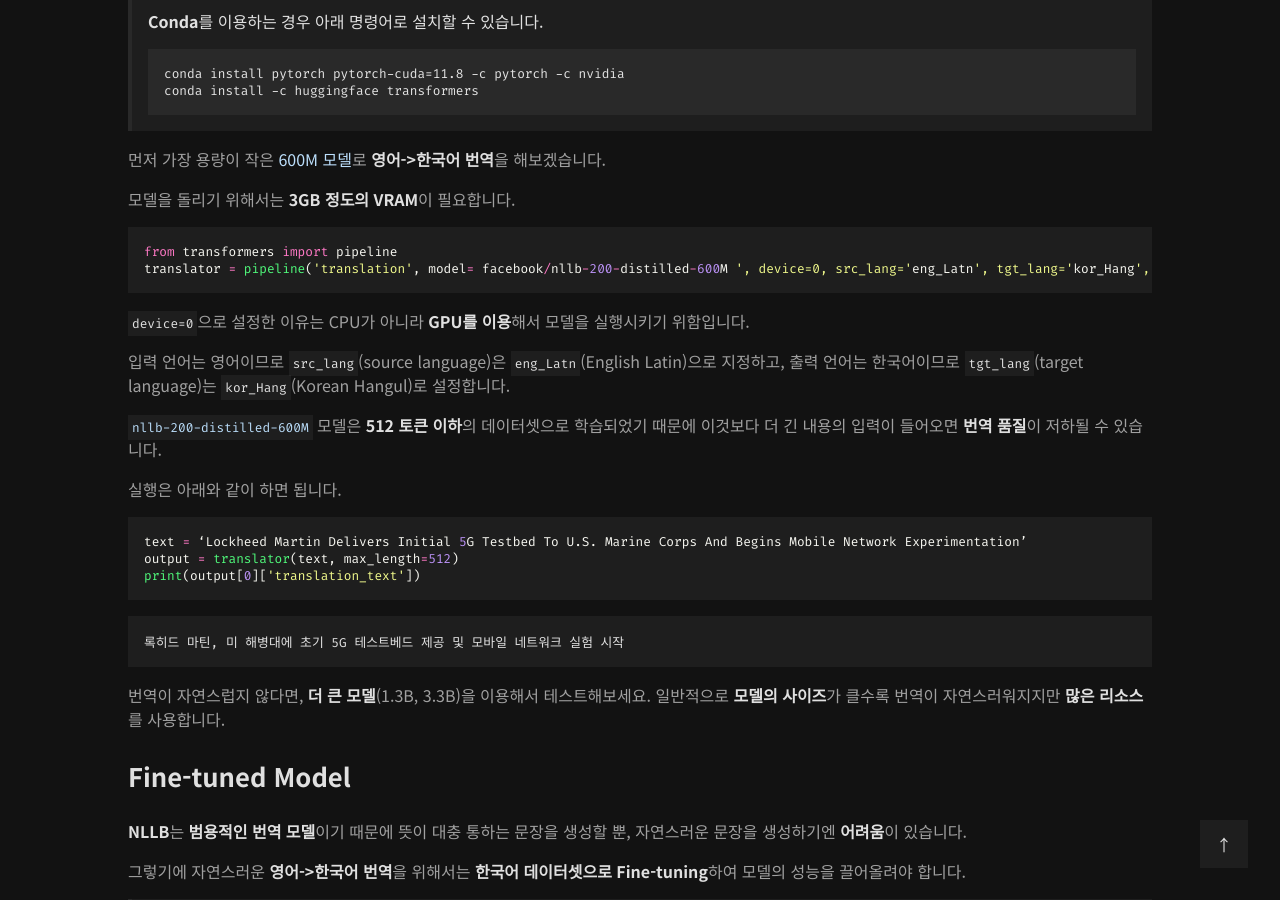
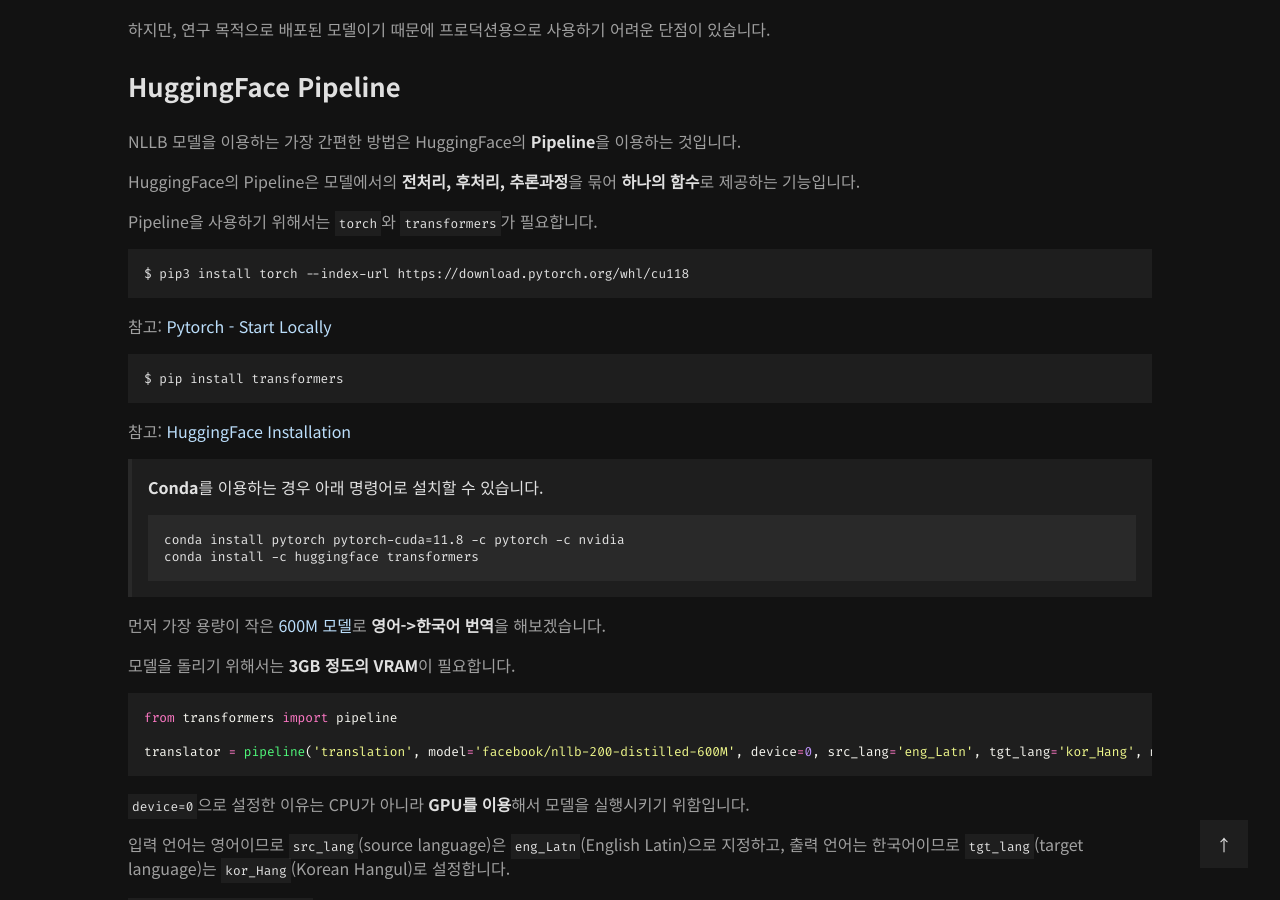
Before and after one commit to int-i/int-i.github.io, a Jekyll site: the page built from _posts/2023-09-05-nllb-en-ko-translation.md, in a window 1280 px wide and 900 px high, scrolled down 920 px. Built offline with Jekyll 4.4.1, drawn with Linux system fonts in a browser that asks for light colours; a script that is not in the unit is left out; comment, search, counter and statistics services are not loaded; some of the changed text lies outside the part shown.

Commit message:
Update post

````diff
--- a/_posts/2023-09-05-nllb-en-ko-translation.md
+++ b/_posts/2023-09-05-nllb-en-ko-translation.md
@@ -49,7 +50,8 @@
 
 ```py
 from transformers import pipeline
-translator = pipeline('translation', model= facebook/nllb-200-distilled-600M ', device=0, src_lang='eng_Latn', tgt_lang='kor_Hang', max_length=512)
+
+translator = pipeline('translation', model='facebook/nllb-200-distilled-600M', device=0, src_lang='eng_Latn', tgt_lang='kor_Hang', max_length=512)
 ```
 
 `device=0`으로 설정한 이유는 CPU가 아니라 **GPU를 이용**해서 모델을 실행시키기 위함입니다.
@@ -61,13 +63,13 @@
 실행은 아래와 같이 하면 됩니다.
 
 ```py
-text = ‘Lockheed Martin Delivers Initial 5G Testbed To U.S. Marine Corps And Begins Mobile Network Experimentation’
+text = 'Lockheed Martin Delivers Initial 5G Testbed To U.S. Marine Corps And Begins Mobile Network Experimentation'
 output = translator(text, max_length=512)
 print(output[0]['translation_text'])
 ```
 
 ```txt
-록히드 마틴, 미 해병대에 초기 5G 테스트베드 제공 및 모바일 네트워크 실험 시작
+로크히드 마틴은 미국 해병대에 첫 번째 5G 테스트 베드를 공급하고 모바일 네트워크 실험을 시작했습니다
 ```
 
 번역이 자연스럽지 않다면, **더 큰 모델**(1.3B, 3.3B)을 이용해서 테스트해보세요. 일반적으로 **모델의 사이즈**가 클수록 번역이 자연스러워지지만 **많은 리소스**를 사용합니다.
@@ -90,13 +92,14 @@
 
 ```py
 translator = pipeline('translation', model='NHNDQ/nllb-finetuned-en2ko', device=0, src_lang='eng_Latn', tgt_lang='kor_Hang', max_length=512)
-text = ‘Lockheed Martin Delivers Initial 5G Testbed To U.S. Marine Corps And Begins Mobile Network Experimentation’
+
+text = 'Lockheed Martin Delivers Initial 5G Testbed To U.S. Marine Corps And Begins Mobile Network Experimentation'
 output = translator(text, max_length=512)
 print(output[0]['translation_text'])
 ```
 
 ```txt
-록히드 마틴, 미 해병대에 초기 5G 테스트베드 제공 및 모바일 네트워크 실험 시작
+록히드마틴이 미국 해병대에 최초 5G 테스트베드를 전달하고 모바일 네트워크 실험에 나선다
 ```
 
 아까보다 더 자연스러운 문장이 생성된 것 같습니다.
````
Also changed, not shown: other parts of _posts/2023-09-05-nllb-en-ko-translation.md (+2 -1 lines).
